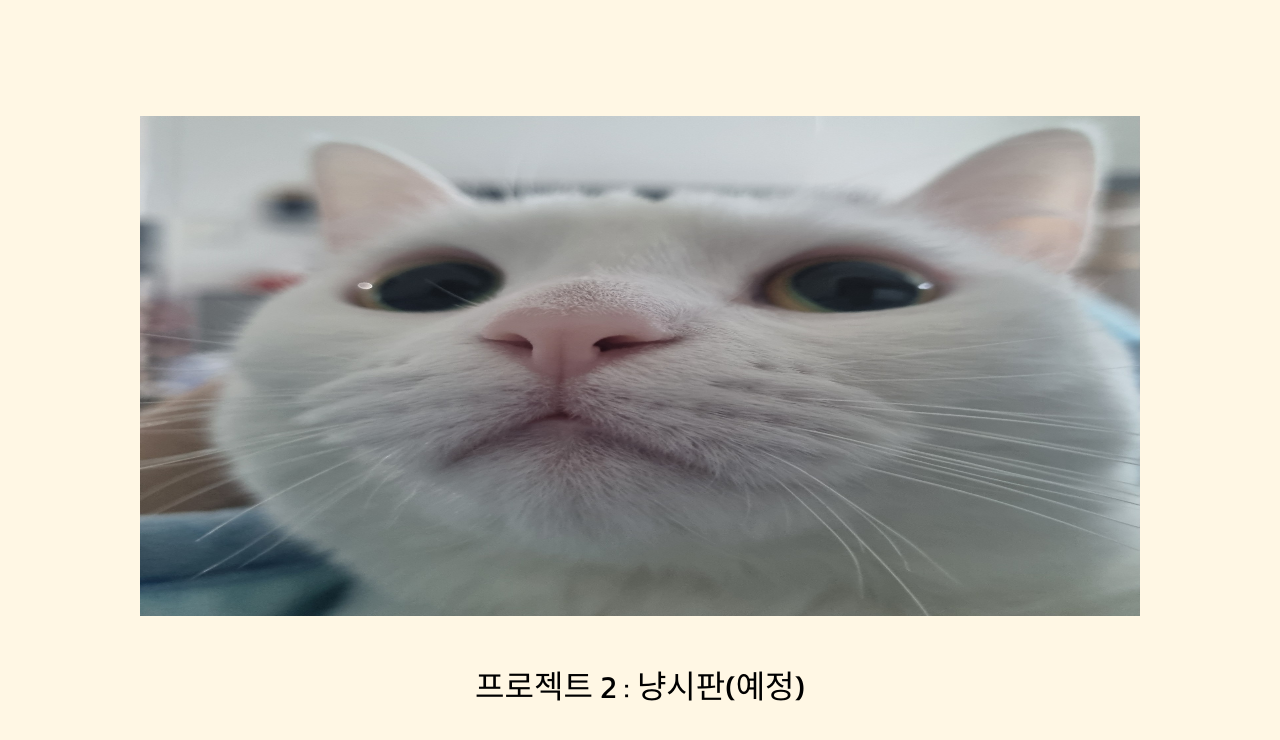
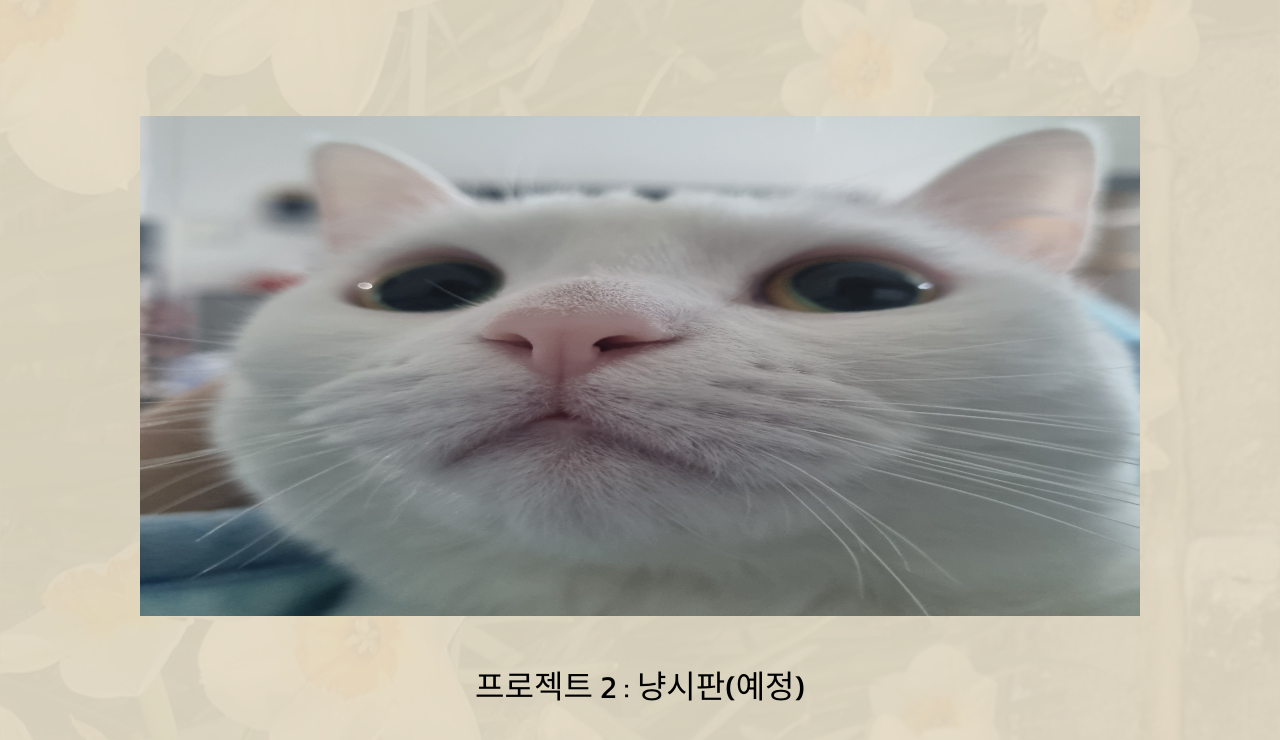
Before and after one commit to hyn033/hyoeun24.github.io, a plain HTML site: page 냥시판.html in a window 1280 px wide. Shown: the part 109-849 px from the top of the page. Drawn offline with Linux system fonts and the light colour scheme.

Commit message:
Update main.css

```diff
--- a/css/main.css
+++ b/css/main.css
@@ -6,7 +6,7 @@ html{
   scroll-behavior: smooth;
 }
 body{
-  background-image:url("/20242446(과제)/img/background.jpg");
+  background-image:url("/img/background.jpg");
   background-size: cover;
 }
 #headerBar{
```
